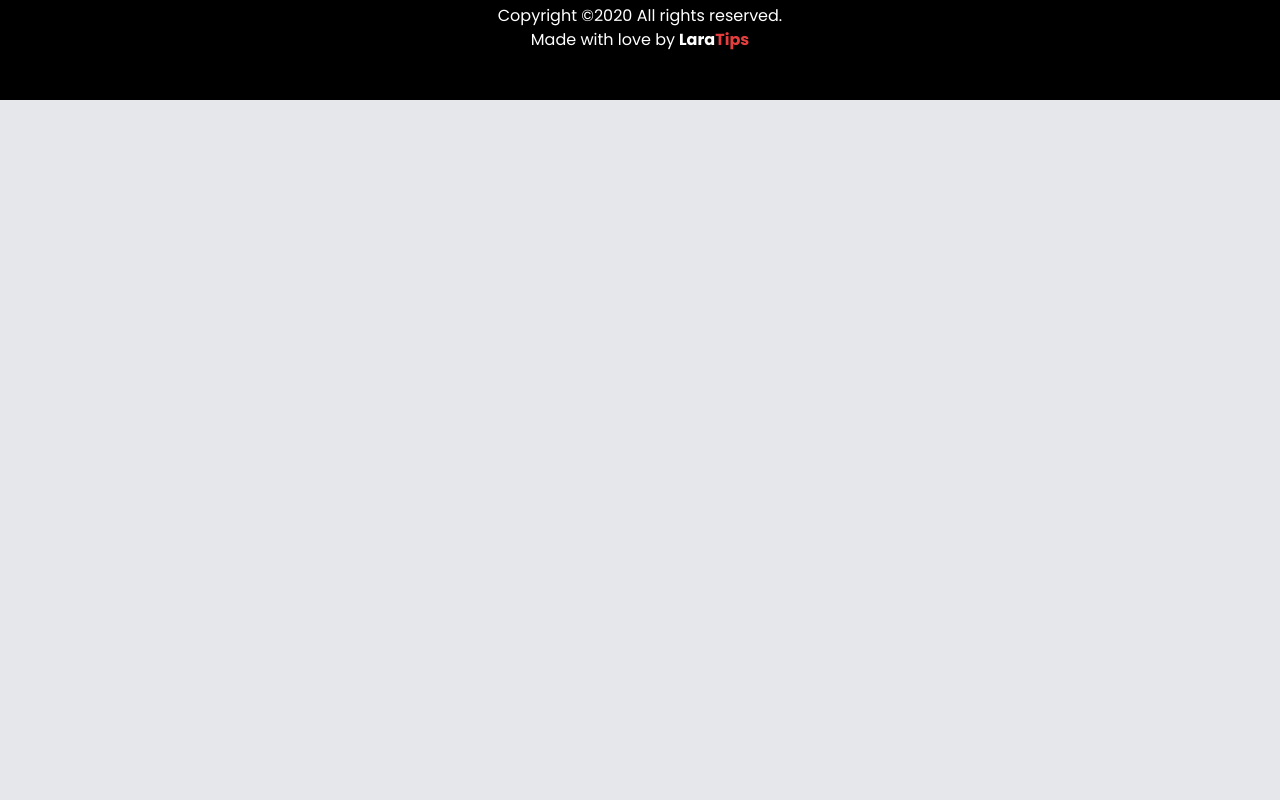
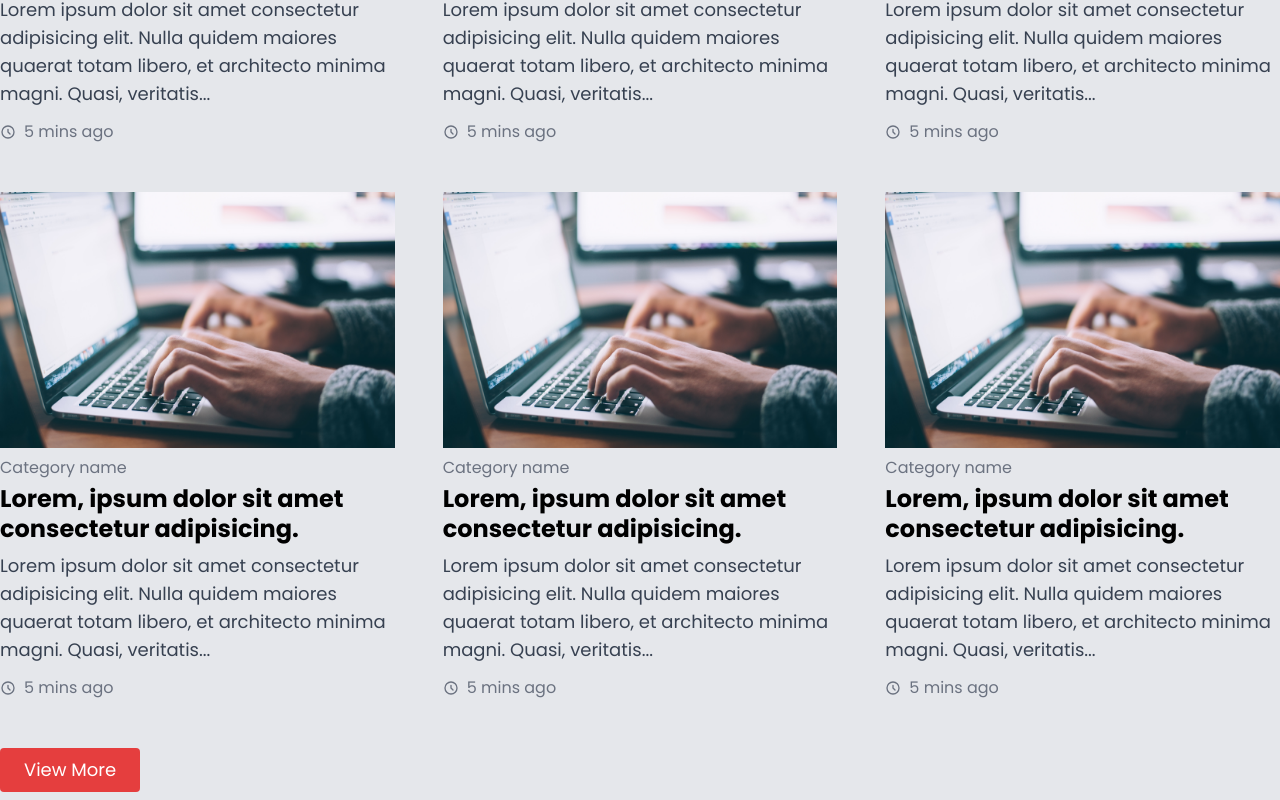
Before and after one commit to DaniCPZ/blog-front-end, a Vue app: page /articles in a window 1280 px wide. Shown: the part 700-1500 px from the top of the page. Before the commit the page ends 800 px from the top, so only its background shows below. Built offline with nearby package versions, Linux system fonts and the light colour scheme.

Commit message:
Articles section design

```diff
--- a/src/components/Article.vue
+++ b/src/components/Article.vue
@@ -1,6 +1,12 @@
 <template>
-  <div class="grid sm:grid-cols-5 gap-2 sm:gap-12">
-    <div class="sm:col-span-3 h-64 sm:h-400px">
+  <div :class="{ 'grid sm:grid-cols-5 gap-2 sm:gap-12': isList }">
+    <div
+      class="h-64"
+      :class="{
+        'sm:h-400px sm:col-span-3': isList,
+        'sm:col-span-5': isGrid,
+      }"
+    >
       <img
         src="/images/image-1.jpg"
         alt="article"
@@ -8,7 +14,11 @@
       />
     </div>
     <div class="sm:col-span-2 flex flex-col justify-between">
-      <div>
+      <div
+        :class="{
+          'sm:py-2 sm:mt-0': isGrid,
+        }"
+      >
         <div class="text-base text-gray-500">Category name</div>
         <h3 class="mt-1 leading-tight text-2xl">
           <router-link
@@ -46,9 +56,28 @@
 </template>
 
 <script>
+import { computed } from "@vue/runtime-core";
 export default {
-  props: {},
+  props: {
+    layout: {
+      type: String,
+      default: "list",
+    },
+  },
 
-  setup() {},
+  setup(props) {
+    let isGrid = computed(() => {
+      return props.layout === "grid";
+    });
+
+    let isList = computed(() => {
+      return props.layout === "list";
+    });
+
+    return {
+      isGrid,
+      isList,
+    };
+  },
 };
 </script>
--- a/src/components/Articles.vue
+++ b/src/components/Articles.vue
@@ -1,14 +1,20 @@
 <template>
   <div>
-    <div class="space-y-8 sm:space-y-16">
-      <Article />
-      <Article />
-      <Article />
-      <Article />
-      <Article />
+    <div
+      :class="{
+        'space-y-8 sm:space-y-16': isList,
+        'grid sm:grid-cols-3 sm:gap-12': isGrid,
+      }"
+    >
+      <Article :layout="layout" />
+      <Article :layout="layout" />
+      <Article :layout="layout" />
+      <Article :layout="layout" />
+      <Article :layout="layout" />
+      <Article :layout="layout" />
     </div>
 
-    <div class="mt-8 sm:mt-12">
+    <div v-if="showViewAll" class="mt-8 sm:mt-12">
       <router-link
         to="/articles"
         class="
@@ -27,12 +33,35 @@
 </template>
 
 <script>
+import { computed } from "@vue/runtime-core";
 import Article from "./Article.vue";
 export default {
   components: {
     Article,
   },
-  props: {},
-  setup() {},
+  props: {
+    layout: {
+      type: String,
+      default: "list",
+    },
+    showViewAll: {
+      type: Boolean,
+      default: true,
+    },
+  },
+  setup(props) {
+    let isGrid = computed(() => {
+      return props.layout === "grid";
+    });
+
+    let isList = computed(() => {
+      return props.layout === "list";
+    });
+
+    return {
+      isGrid,
+      isList,
+    };
+  },
 };
 </script>
--- a/src/components/layouts/Navbar.vue
+++ b/src/components/layouts/Navbar.vue
@@ -27,7 +27,7 @@
     >
       <div class="w-full flex flex-row items-center justify-between">
         <div class="text-3xl font-bold">
-          <span :class="{'sm:text-white': !showWhiteBackground}">Lara</span>
+          <span :class="{ 'sm:text-white': !showWhiteBackground }">Lara</span>
           <span class="text-primary">Tips</span>
         </div>
         <div>
@@ -66,14 +66,10 @@
         </div>
       </div>
       <div
-        class="
-          mt-4
-          sm:mt-0
-          w-full
-          sm:space-x-4 sm:text-right sm:block
-        "
+        class="mt-4 sm:mt-0 w-full sm:space-x-4 sm:text-right sm:block"
         :class="{ hidden: !isVisible, 'sm:text-white': !showWhiteBackground }"
       >
+        <NavbarLink to="/" label="Home" />
         <NavbarLink to="/articles" label="Articles" />
         <NavbarLink to="/about" label="About" />
         <NavbarLink to="/contact" label="Contact" />
--- a/src/router/index.js
+++ b/src/router/index.js
@@ -17,6 +17,11 @@ const routes = [
     name: 'Contact',
     component: () => import(/* webpackChunkName: "contact" */ '../views/Contact/index.vue')
   },
+  {
+    path: '/articles',
+    name: 'Articles',
+    component: () => import(/* webpackChunkName: "articles" */ '../views/Articles/index.vue')
+  },
 ]
 
 const router = createRouter({
--- /dev/null
+++ b/src/views/Articles/index.vue
@@ -0,0 +1,39 @@
+<template>
+  <InnerPageHero image-url="/images/image-3.jpg" title="Articles" />
+
+  <div class="container mx-auto px-4 sm:px-0 py-8 sm:py-20">
+    <Articles layout="grid" :show-view-all="false" />
+
+    <div class="mt-8 sm:mt-12">
+      <button
+        class="
+          px-4
+          py-2
+          sm:px-6
+          bg-primary
+          text-white
+          rounded
+          focus:outline-none
+        "
+      >
+        View More
+      </button>
+    </div>
+  </div>
+</template>
+
+<script>
+import InnerPageHero from "../../components/InnerPageHero.vue";
+import Articles from "../../components/Articles";
+
+export default {
+  components: {
+    InnerPageHero,
+    Articles,
+  },
+
+  props: {},
+
+  setup() {},
+};
+</script>
```
